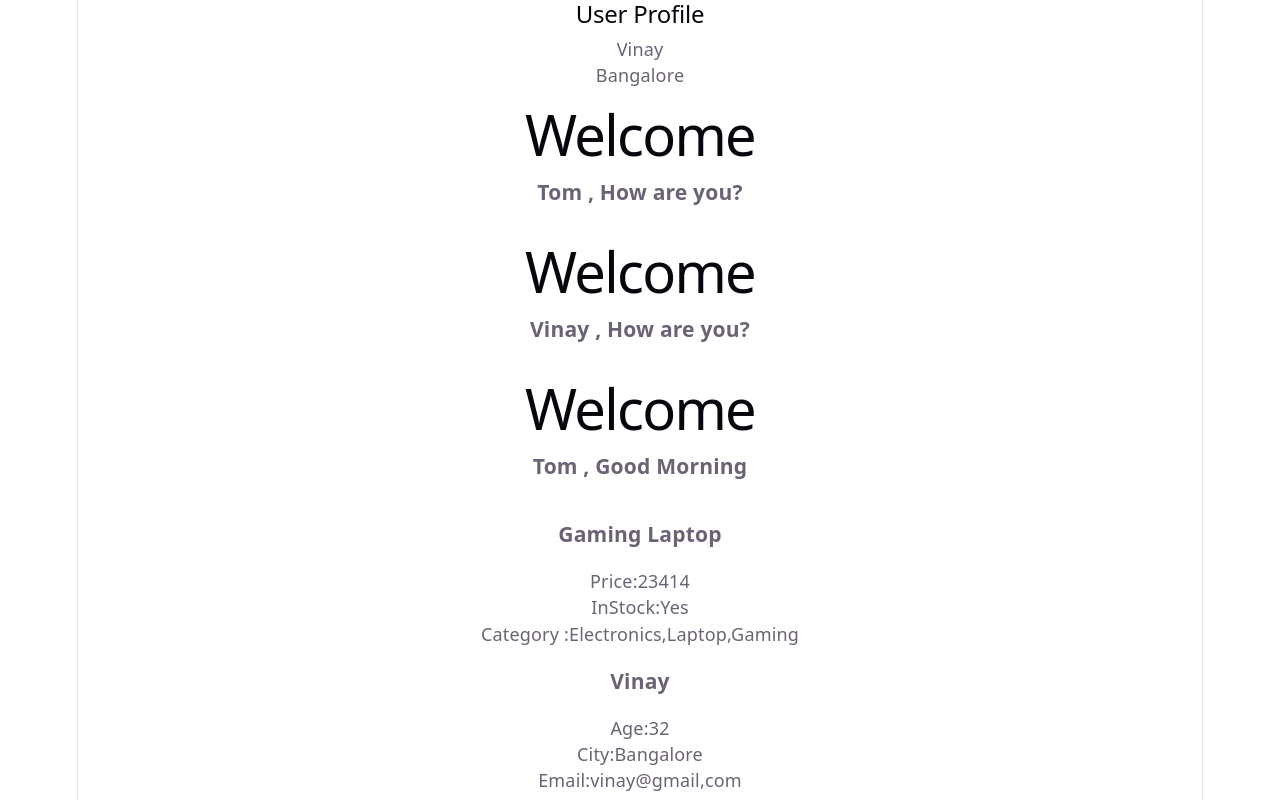
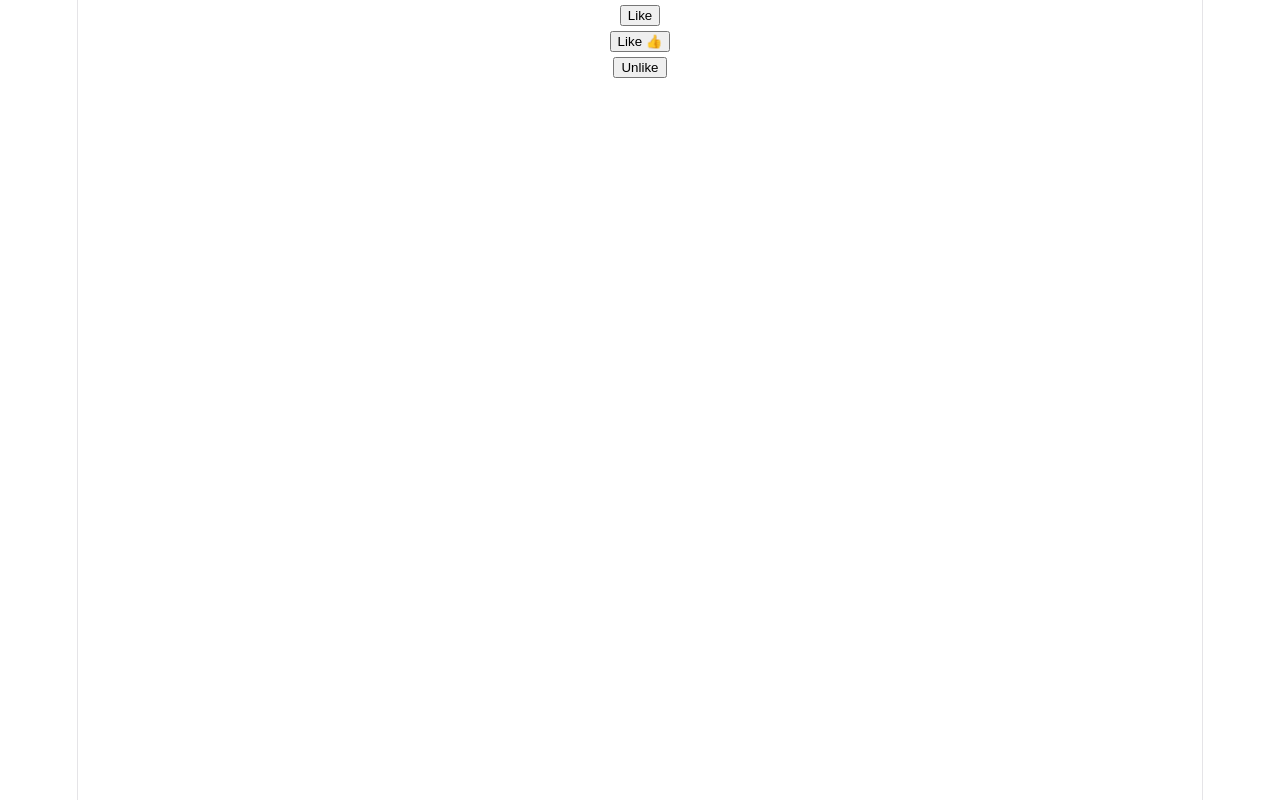
Before and after one commit to vinayg2509/Reac-Learning, a React (Vite) app in the folder reactlearning/my-react-learning/: page / in a window 1280 px wide. Built offline with nearby package versions, Linux system fonts and the light colour scheme.

Commit message:
[Vinay]Practised even handling user props like onClick

```diff
--- a/reactlearning/my-react-learning/src/App.jsx
+++ b/reactlearning/my-react-learning/src/App.jsx
@@ -3,26 +3,19 @@ import Welcome from './components/Welcome';
 import Products from './components/Products'
 import UserCard from './components/UserCard';
 import CardWrapper from './components/CardWrapper';
+import CustomButton from './components/CustomButton';
+import MyButton from './components/MyButton';
 
 function App() {
 
   return (
   <>
 
+      <CustomButton/>
 
-    <CardWrapper title={"User Profile"}>
+      <MyButton text='Like 👍'/>
+      <MyButton text='Unlike '/>
 
-      <p>Vinay</p>
-      <p>Bangalore</p>
-
-    </CardWrapper>
-
-    <Welcome />
-    <Welcome name="Vinay"/>
-    <Welcome message="Good Morning"/>
-
-     <Products title="Gaming Laptop" price={23414} inStock={true} category={['Electronics',"Laptop","Gaming"]}/>
-      <UserCard name="Vinay" age={32} city="Bangalore" email="vinay@gmail,com"/>
 
  </>
   )
--- /dev/null
+++ b/reactlearning/my-react-learning/src/components/CustomButton.jsx
@@ -0,0 +1,14 @@
+import React from 'react'
+
+export default function CustomButton() {
+
+    const handleClick=()=>{
+        alert("Thank you for liking")
+    }
+  return (
+    <div>
+        <button onClick={handleClick}>Like</button>
+
+    </div>
+  )
+}
--- /dev/null
+++ b/reactlearning/my-react-learning/src/components/MyButton.jsx
@@ -0,0 +1,15 @@
+import React from 'react'
+
+export default function MyButton({text}) {
+    const name="Vinay"
+
+    const handleClick=()=>
+    {
+        alert(`Hey ${name} you clicked ${text}`)
+    }
+  return (
+    <div>
+        <button onClick={handleClick}>{text}</button>
+    </div>
+  )
+}
```
